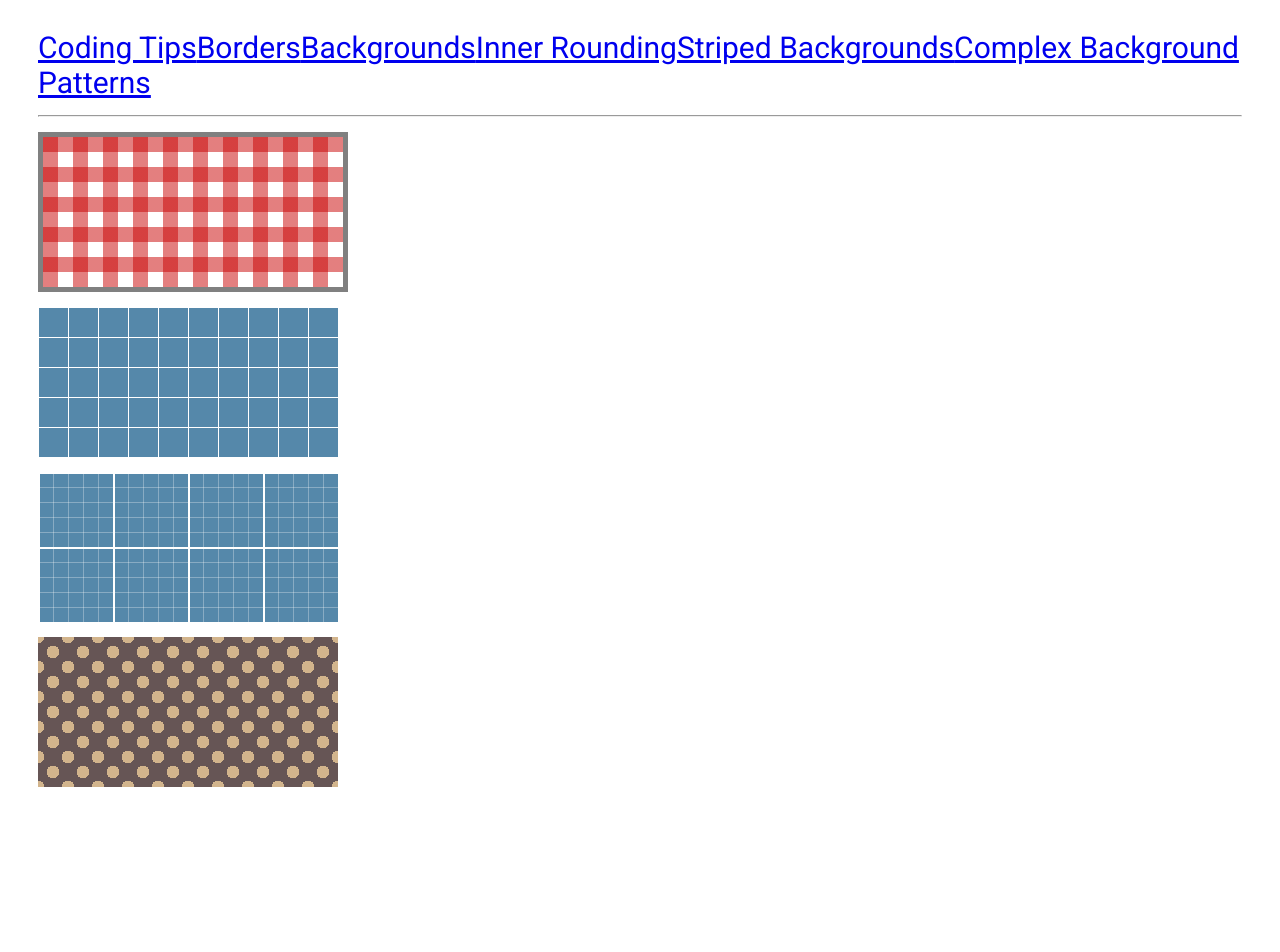
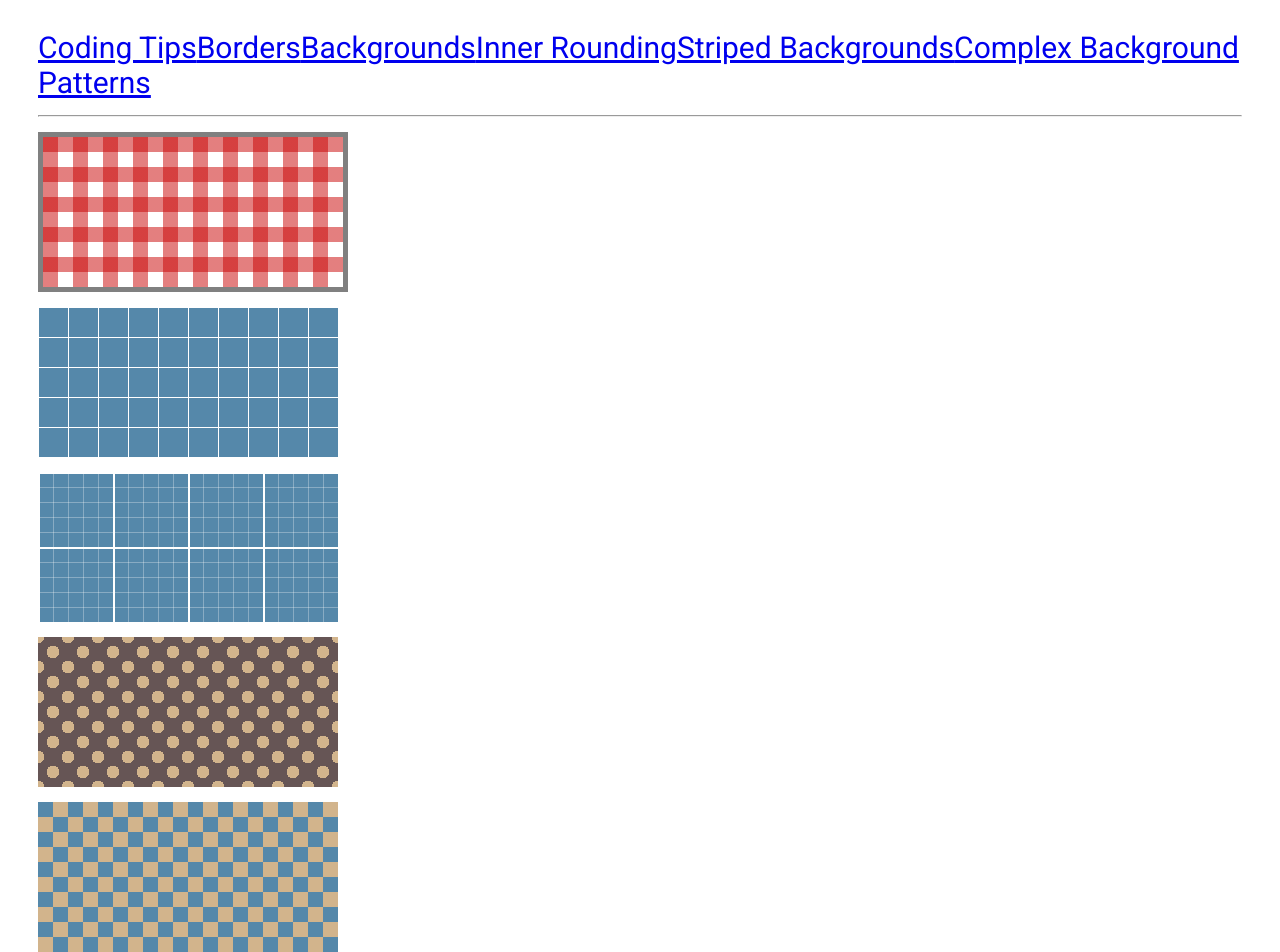
Before and after one commit to ht89/css-secrets, an Angular app: page /complex-bg in a window 1280 px wide. Shown: the top 952 px of the page. Before the commit the page ends 817 px from the top, so only its background shows below. Built offline with nearby package versions, Linux system fonts and the light colour scheme.

Commit message:
checkerboard

```diff
--- a/src/app/complex-bg-patterns/complex-bg-patterns.component.html
+++ b/src/app/complex-bg-patterns/complex-bg-patterns.component.html
@@ -5,3 +5,5 @@
 <div class="realistic-blueprint-grid"></div>
 
 <div class="polka-dot"></div>
+
+<div class="checker-board"></div>
--- a/src/app/complex-bg-patterns/complex-bg-patterns.component.scss
+++ b/src/app/complex-bg-patterns/complex-bg-patterns.component.scss
@@ -48,3 +48,19 @@ div {
     height: 150px;
     @include polka(30px, 30%, #655, tan);
 }
+
+@mixin checkerboard($size, $base, $accent: rbga(0, 0, 0, .25)) {
+    /*
+    “If a color stop has a position that is less than the specified position of any color stop before it in the list, set its position to be equal to the largest specified position of any color stop before it.”
+    */
+    background: $base;
+    background-image: linear-gradient(45deg, $accent 24%, transparent 0, transparent 74%, $accent 0), linear-gradient(45deg, $accent 24%, transparent 0, transparent 74%, $accent 0);
+    background-position: 0 0, $size $size;
+    background-size: $size * 2 $size * 2;
+}
+
+.checker-board {
+    width: 300px;
+    height: 150px;
+    @include checkerboard(15px, #58a, tan);
+}
```
